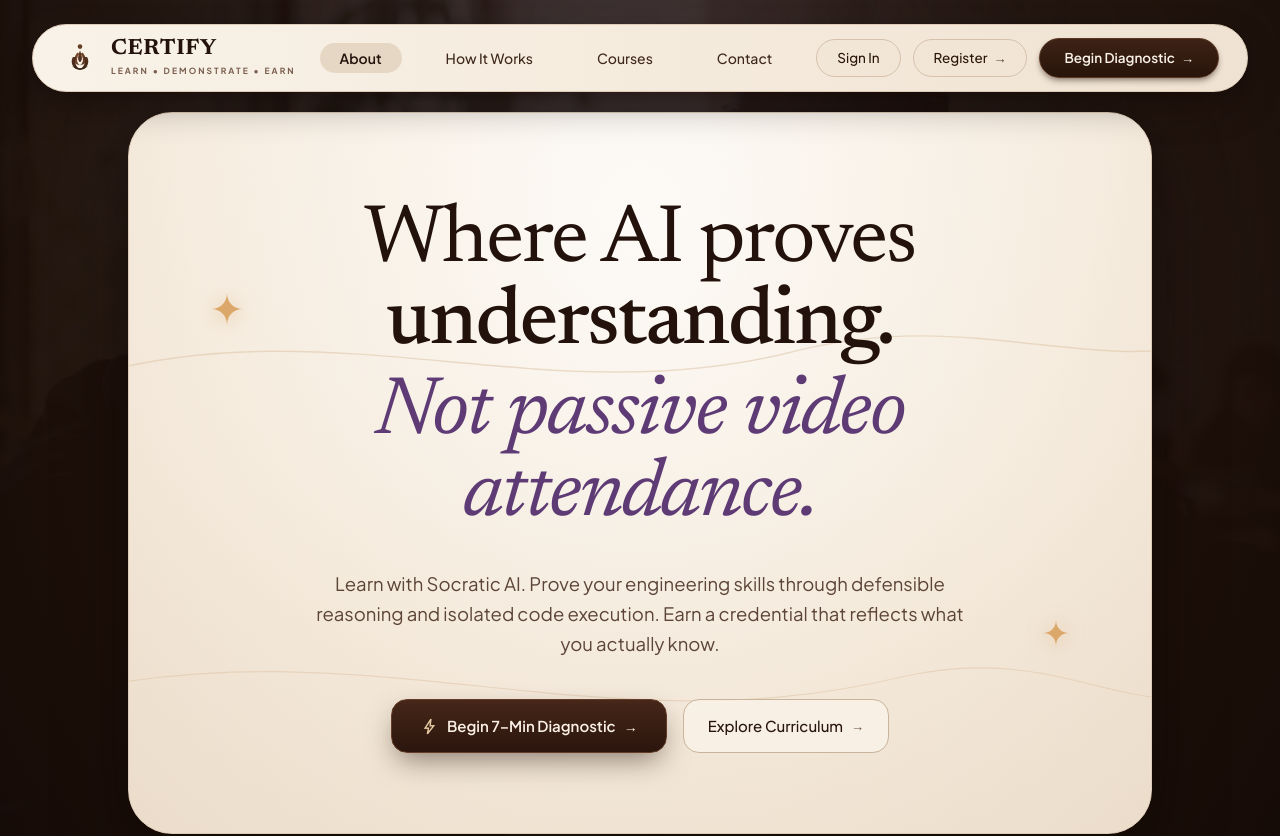
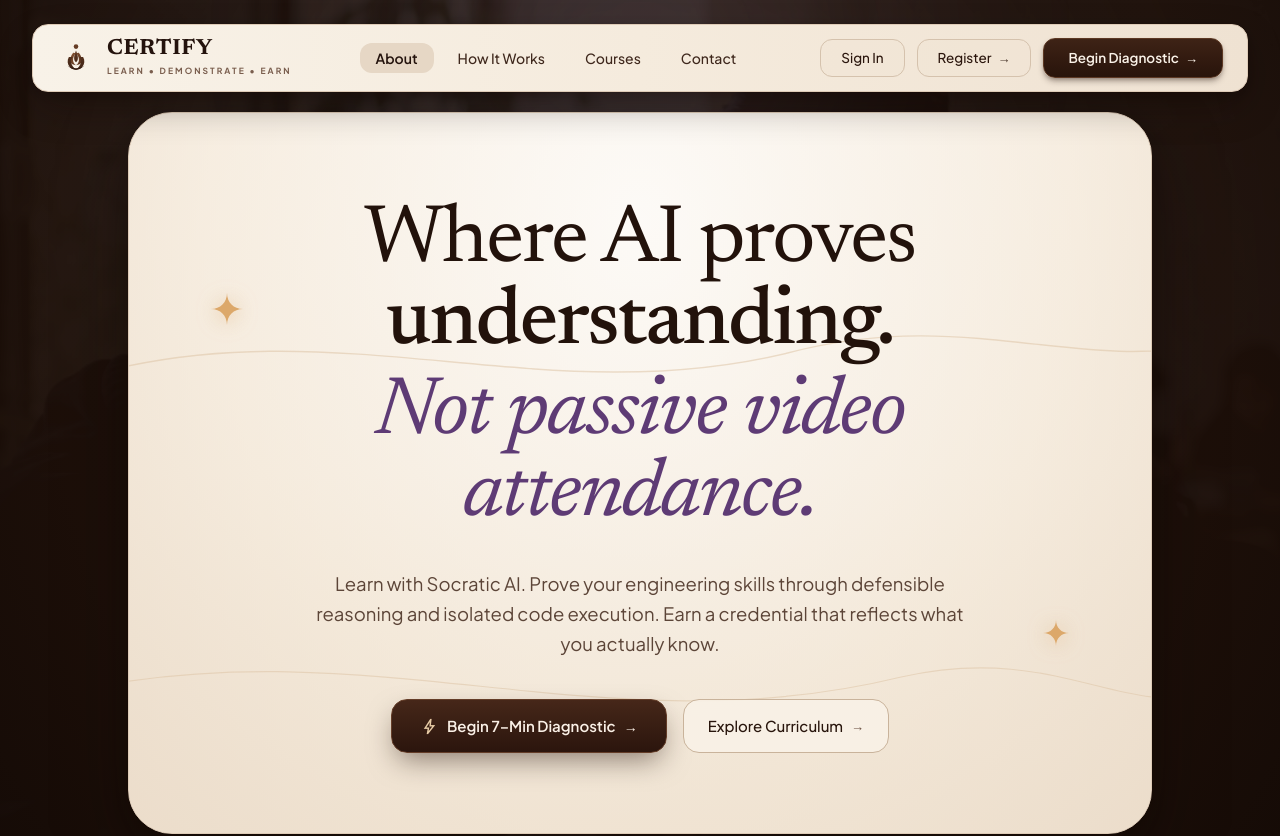
Before and after one commit to dhanushhkrishnappa/certify, a React (Vite) app in the folder frontend/: page /landing in a window 1280 px wide. Shown: the top 836 px of the page. Built offline with nearby package versions, Linux system fonts and the light colour scheme; a web font is replaced by a local one.

Commit message:
style(navbar): apply slightly squared card geometry with soft curves to navbar and controls

```diff
--- a/frontend/src/components/landing/LandingNavbar.tsx
+++ b/frontend/src/components/landing/LandingNavbar.tsx
@@ -89,7 +89,7 @@ export const LandingNavbar: React.FC<LandingNavbarProps> = ({
         }`}
       >
         <div
-          className={`pointer-events-auto w-full max-w-[1240px] h-[58px] sm:h-[68px] px-3.5 sm:px-7 rounded-full bg-gradient-to-r from-[#F8F2E8] via-[#F5EBDD] to-[#EFE2D2] border border-[#DECBB7] shadow-[0_16px_40px_-8px_rgba(15,7,3,0.45),0_4px_12px_rgba(20,10,5,0.2)] backdrop-blur-md flex items-center justify-between transition-all duration-300`}
+          className={`pointer-events-auto w-full max-w-[1240px] h-[58px] sm:h-[68px] px-3.5 sm:px-6 rounded-2xl bg-gradient-to-r from-[#F8F2E8] via-[#F5EBDD] to-[#EFE2D2] border border-[#DECBB7] shadow-[0_16px_40px_-8px_rgba(15,7,3,0.45),0_4px_12px_rgba(20,10,5,0.2)] backdrop-blur-md flex items-center justify-between transition-all duration-300`}
         >
           {/* Brand Anchor */}
           <a
@@ -160,16 +160,16 @@ export const LandingNavbar: React.FC<LandingNavbarProps> = ({
             </div>
           </a>
 
-          {/* Center Links with Active Sand Pill & Indicator Dot */}
+          {/* Center Links with Active Sand Pill */}
           <nav
             ref={linksContainerRef}
             onMouseLeave={handleLinksLeave}
-            className="hidden lg:flex items-center gap-4 sm:gap-6 relative px-2 py-1"
+            className="hidden lg:flex items-center gap-1.5 sm:gap-2 relative px-2 py-1"
             aria-label="Main Navigation"
           >
             {/* Floating indicator background for hover */}
             <div
-              className="absolute top-1 bottom-1 rounded-full bg-[#E5D6C4]/60 border border-[#D8C4AC]/60 pointer-events-none transition-all duration-200 ease-out"
+              className="absolute top-1 bottom-1 rounded-xl bg-[#E5D6C4]/60 border border-[#D8C4AC]/60 pointer-events-none transition-all duration-200 ease-out"
               style={{
                 left: `${indicatorStyle.left}px`,
                 width: `${indicatorStyle.width}px`,
@@ -192,7 +192,7 @@ export const LandingNavbar: React.FC<LandingNavbarProps> = ({
                     setActiveTab(item.label);
                   }}
                   onMouseEnter={handleLinkHover}
-                  className={`relative z-10 px-5 py-2 rounded-full text-[14px] transition-all duration-150 whitespace-nowrap cursor-pointer flex items-center justify-center ${
+                  className={`relative z-10 px-4 py-2 rounded-xl text-[14px] transition-all duration-150 whitespace-nowrap cursor-pointer flex items-center justify-center ${
                     isActive
                       ? "bg-[#E6D7C5] text-[#24130D] font-semibold shadow-xs"
                       : "text-[#3E271C] hover:text-[#1F0E07] font-medium"
@@ -209,7 +209,7 @@ export const LandingNavbar: React.FC<LandingNavbarProps> = ({
             {/* Sign In action */}
             <button
               onClick={onSignIn}
-              className="h-[38px] px-4 sm:px-5 inline-flex items-center justify-center rounded-full text-[13.5px] font-medium text-[#2B160D] bg-[#EDE0CF]/30 hover:bg-[#EBDDCB]/70 border border-[#D5C2AD] transition-all cursor-pointer select-none shrink-0 active:scale-95"
+              className="h-[38px] px-4 sm:px-5 inline-flex items-center justify-center rounded-xl text-[13.5px] font-medium text-[#2B160D] bg-[#EDE0CF]/30 hover:bg-[#EBDDCB]/70 border border-[#D5C2AD] transition-all cursor-pointer select-none shrink-0 active:scale-95"
             >
               Sign In
             </button>
@@ -217,7 +217,7 @@ export const LandingNavbar: React.FC<LandingNavbarProps> = ({
             {/* Register action */}
             <button
               onClick={onRegister || onSignIn}
-              className="h-[38px] px-4 sm:px-5 inline-flex items-center justify-center gap-1.5 rounded-full text-[13.5px] font-medium text-[#2B160D] bg-[#EDE0CF]/30 hover:bg-[#EBDDCB]/70 border border-[#D5C2AD] transition-all cursor-pointer select-none shrink-0 active:scale-95 group"
+              className="h-[38px] px-4 sm:px-5 inline-flex items-center justify-center gap-1.5 rounded-xl text-[13.5px] font-medium text-[#2B160D] bg-[#EDE0CF]/30 hover:bg-[#EBDDCB]/70 border border-[#D5C2AD] transition-all cursor-pointer select-none shrink-0 active:scale-95 group"
             >
               <span>Register</span>
               <span className="text-[13px] opacity-80 group-hover:translate-x-0.5 transition-transform">
@@ -225,11 +225,11 @@ export const LandingNavbar: React.FC<LandingNavbarProps> = ({
               </span>
             </button>
 
-            {/* Primary Action Button (Deep Espresso Pill matching reference) */}
+            {/* Primary Action Button (Slightly Squared Pill matching navbar) */}
             <button
               ref={magneticCtaRef}
               onClick={onBeginDiagnostic}
-              className="h-[38px] sm:h-[40px] px-5 sm:px-6 inline-flex items-center justify-center gap-2 rounded-full bg-gradient-to-b from-[#3E2316] via-[#331B10] to-[#28140B] hover:from-[#4C2B1C] hover:to-[#351A0E] text-[#FAF2E8] text-[13.5px] font-semibold border border-[#5C3823] shadow-md shadow-[#23120B]/35 transition-all duration-150 active:scale-95 cursor-pointer select-none shrink-0 group"
+              className="h-[38px] sm:h-[40px] px-5 sm:px-6 inline-flex items-center justify-center gap-2 rounded-xl bg-gradient-to-b from-[#3E2316] via-[#331B10] to-[#28140B] hover:from-[#4C2B1C] hover:to-[#351A0E] text-[#FAF2E8] text-[13.5px] font-semibold border border-[#5C3823] shadow-md shadow-[#23120B]/35 transition-all duration-150 active:scale-95 cursor-pointer select-none shrink-0 group"
             >
               <span className="magnetic-content flex items-center gap-1.5">
                 <span>Begin Diagnostic</span>
@@ -244,13 +244,13 @@ export const LandingNavbar: React.FC<LandingNavbarProps> = ({
           <div className="flex sm:hidden items-center gap-1.5 shrink-0">
             <button
               onClick={onBeginDiagnostic}
-              className="h-[32px] px-3 inline-flex items-center justify-center rounded-full bg-[#331B10] text-[#FAF2E8] text-[11px] font-semibold"
+              className="h-[32px] px-3 inline-flex items-center justify-center rounded-xl bg-[#331B10] text-[#FAF2E8] text-[11px] font-semibold"
             >
               Diagnostic →
             </button>
             <button
               onClick={() => setMobileMenuOpen(!mobileMenuOpen)}
-              className="w-8 h-8 rounded-full bg-[#EFE3D3] border border-[#DECBB7] flex items-center justify-center text-[#2B160D] hover:text-[#000] transition-colors"
+              className="w-8 h-8 rounded-xl bg-[#EFE3D3] border border-[#DECBB7] flex items-center justify-center text-[#2B160D] hover:text-[#000] transition-colors"
               aria-label={mobileMenuOpen ? "Close menu" : "Open menu"}
               aria-expanded={mobileMenuOpen}
             >
@@ -298,7 +298,7 @@ export const LandingNavbar: React.FC<LandingNavbarProps> = ({
                 setMobileMenuOpen(false);
                 onBeginDiagnostic();
               }}
-              className="w-full py-3.5 rounded-full bg-[#2B160D] text-[#FAF2E8] font-semibold text-[15px] flex items-center justify-center gap-2 shadow-md shadow-[#2B160D]/20"
+              className="w-full py-3.5 rounded-xl bg-[#2B160D] text-[#FAF2E8] font-semibold text-[15px] flex items-center justify-center gap-2 shadow-md shadow-[#2B160D]/20"
             >
               <span>Begin Free Diagnostic</span>
               <span>→</span>
@@ -309,7 +309,7 @@ export const LandingNavbar: React.FC<LandingNavbarProps> = ({
                   setMobileMenuOpen(false);
                   onSignIn();
                 }}
-                className="py-3 rounded-full bg-[#FAF2E8] border border-[#DECBB7] text-[#2B160D] font-medium text-[14px]"
+                className="py-3 rounded-xl bg-[#FAF2E8] border border-[#DECBB7] text-[#2B160D] font-medium text-[14px]"
               >
                 Sign In
               </button>
@@ -318,7 +318,7 @@ export const LandingNavbar: React.FC<LandingNavbarProps> = ({
                   setMobileMenuOpen(false);
                   (onRegister || onSignIn)();
                 }}
-                className="py-3 rounded-full bg-[#FAF2E8] border border-[#DECBB7] text-[#2B160D] font-medium text-[14px]"
+                className="py-3 rounded-xl bg-[#FAF2E8] border border-[#DECBB7] text-[#2B160D] font-medium text-[14px]"
               >
                 Register
               </button>
```
